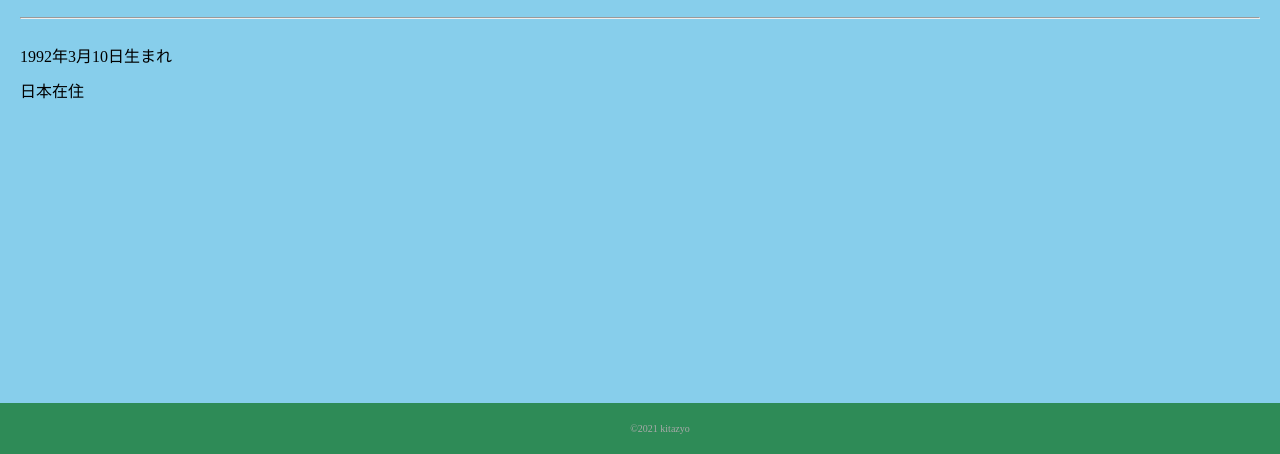
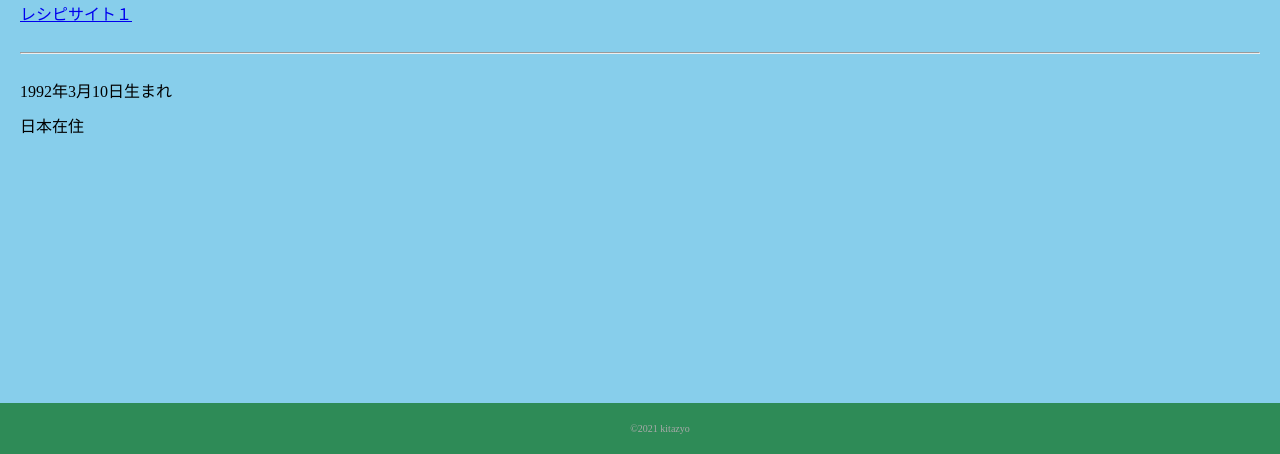
Before and after one commit to kitazyou/kitazyou.github.io, a plain HTML site: page index2.html in a window 1280 px wide. Shown: the part 346-800 px from the top of the page. Drawn offline with Linux system fonts and the light colour scheme.

Commit message:
Add files via upload

```diff
--- a/index2.html
+++ b/index2.html
@@ -25,6 +25,7 @@
       <h1>自己紹介</h1>
       <p>私はzyotaroです。現在プログラミングを学習しております。よろしくお願いします。<br>好きなことは料理づくりと動画鑑賞です。</p>
      <p>作成したデザインを掲載します。</p>
+     <a href="page1.html">レシピサイト１</a>
       <hr>
       <p>1992年3月10日生まれ<br>日本在住</p>
     </div>
```
